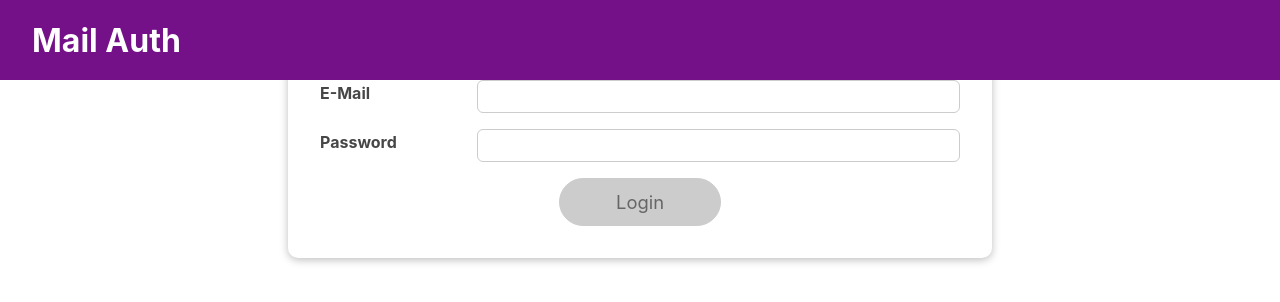
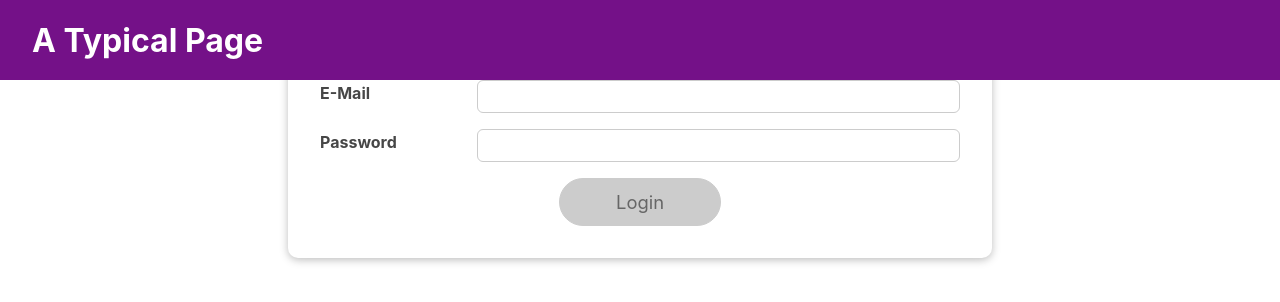
Before and after one commit to 18-RAJAT/3001-Mail-Auth, a React (Create React App) app: page / in a window 1280 px wide. Shown: the top 302 px of the page. Built offline with nearby package versions, Linux system fonts and the light colour scheme.

Commit message:
useContext

```diff
--- a/src/App.js
+++ b/src/App.js
@@ -4,6 +4,7 @@ import Login from './components/Login/Login';
 import Home from './components/Home/Home';
 import MainHeader from './components/MainHeader/MainHeader';
 import AuthContext from './store/auth-context';
+
 function App() {
   const [isLoggedIn, setIsLoggedIn] = useState(false);
 
@@ -28,17 +29,17 @@ function App() {
   };
 
   return (
-    // <React.Fragment>
-      <AuthContext.Provider value={{
-        isLoggedIn: false,
-      }}>
-      <MainHeader isAuthenticated={isLoggedIn} onLogout={logoutHandler} />
+    <AuthContext.Provider
+      value={{
+        isLoggedIn: isLoggedIn,
+      }}
+    >
+      <MainHeader onLogout={logoutHandler} />
       <main>
         {!isLoggedIn && <Login onLogin={loginHandler} />}
         {isLoggedIn && <Home onLogout={logoutHandler} />}
       </main>
-      </AuthContext.Provider>
-    // </React.Fragment>
+    </AuthContext.Provider>
   );
 }
 
--- a/src/components/Home/Home.js
+++ b/src/components/Home/Home.js
@@ -1,15 +1,16 @@
 import React from 'react';
+
 import Card from '../UI/Card/Card';
+import Button from '../UI/Button/Button';
 import classes from './Home.module.css';
-import Button from '../UI/Button/Button';
 
-const Home=(props)=>{
-    return(
+const Home = (props) => {
+  return (
     <Card className={classes.home}>
-    <h1>Welcome...!!</h1>
-    <Button onClick={props.onLogout}>Logout</Button>
+      <h1>Welcome back!</h1>
+      <Button onClick={props.onLogout}>Logout</Button>
     </Card>
-    );
+  );
 };
 
 export default Home;
--- a/src/components/MainHeader/MainHeader.js
+++ b/src/components/MainHeader/MainHeader.js
@@ -6,8 +6,8 @@ import classes from './MainHeader.module.css';
 const MainHeader = (props) => {
   return (
     <header className={classes['main-header']}>
-      <h1>Mail Auth</h1>
-      <Navigation isLoggedIn={props.isAuthenticated} onLogout={props.onLogout} />
+      <h1>A Typical Page</h1>
+      <Navigation onLogout={props.onLogout} />
     </header>
   );
 };
--- a/src/components/MainHeader/Navigation.js
+++ b/src/components/MainHeader/Navigation.js
@@ -1,12 +1,52 @@
-import React from 'react';
+// import React from 'react'
+// import AuthContext from '../../store/auth-context';
+// import classes from './Navigation.module.css';
+
+// const Navigation = (props) => {
+//   return (
+//     <AuthContext.Consumer>
+//       {(ctx) => {
+//         return (
+//           <nav className={classes.nav}>
+//             <ul>
+//               {ctx.isLoggedIn && (
+//                 <li>
+//                   <a href="/">Users</a>
+//                 </li>
+//               )}
+//               {ctx.isLoggedIn && (
+//                 <li>
+//                   <a href="/">Admin</a>
+//                 </li>
+//               )}
+//               {ctx.isLoggedIn && (
+//                 <li>
+//                   <button onClick={props.onLogout}>Logout</button>
+//                 </li>
+//               )}
+//             </ul>
+//           </nav>
+//         );
+//       }}
+//     </AuthContext.Consumer>
+//   );
+// };
+
+// export default Navigation;
+
+
+
+
+//using useContext
+
+import React, { useContext } from 'react';
 
 import AuthContext from '../../store/auth-context';
 import classes from './Navigation.module.css';
 
 const Navigation = (props) => {
-  return (
-    <AuthContext.Consumer>
-      {(ctx) => {
+  const ctx = useContext(AuthContext);
+
   return (
     <nav className={classes.nav}>
       <ul>
@@ -28,9 +68,6 @@ const Navigation = (props) => {
       </ul>
     </nav>
   );
-      }}
-    </AuthContext.Consumer>
-  );
 };
 
 export default Navigation;
```
Also changed, not shown: src/components/UI/Card/Card.js (line endings or trailing spaces). Lines whose indentation alone changed are shown as unchanged.
